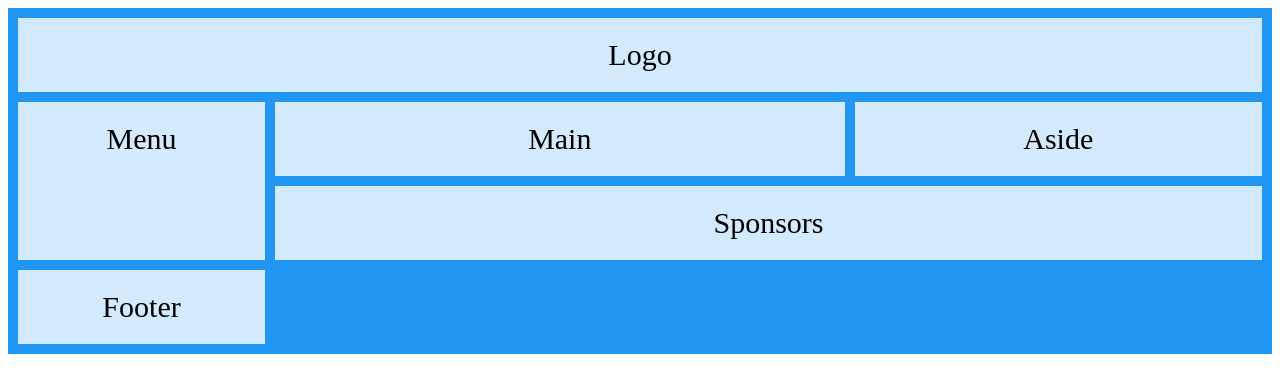
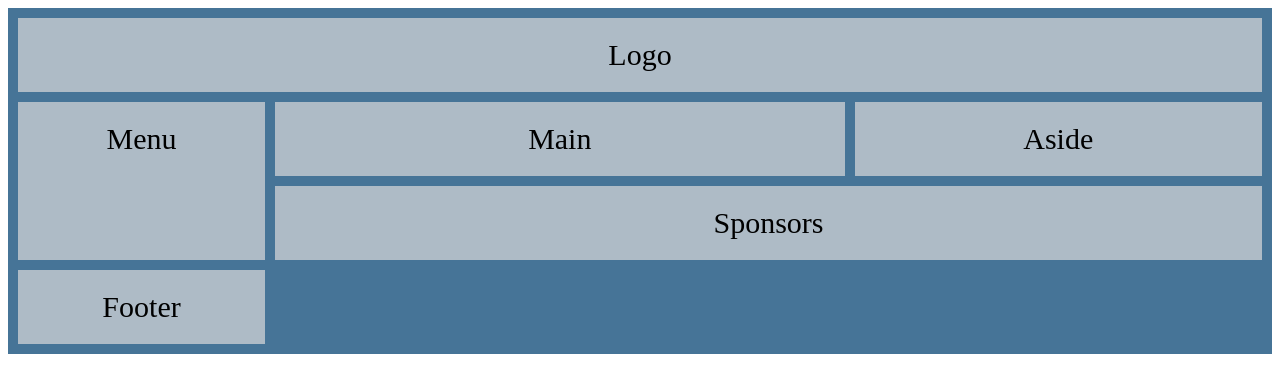
Before and after one commit to nic-gdes/assignment-css-grid-layout-DarbySumner, a plain HTML site: page index.html in a window 1280 px wide. Drawn offline with Linux system fonts and the light colour scheme.

```diff
--- a/style.css
+++ b/style.css
@@ -11,12 +11,12 @@
     'menu main main main right right'
     'menu footer footer footer footer footer';
   gap: 10px;
-  background-color: #2196F3;
+  background-color: #467497;
   padding: 10px;
 }
 
 .grid-container > div {
-  background-color: rgba(255, 255, 255, 0.8);
+  background-color: rgba(201, 205, 211, 0.8);
   text-align: center;
   padding: 20px 0;
   font-size: 30px;
```
